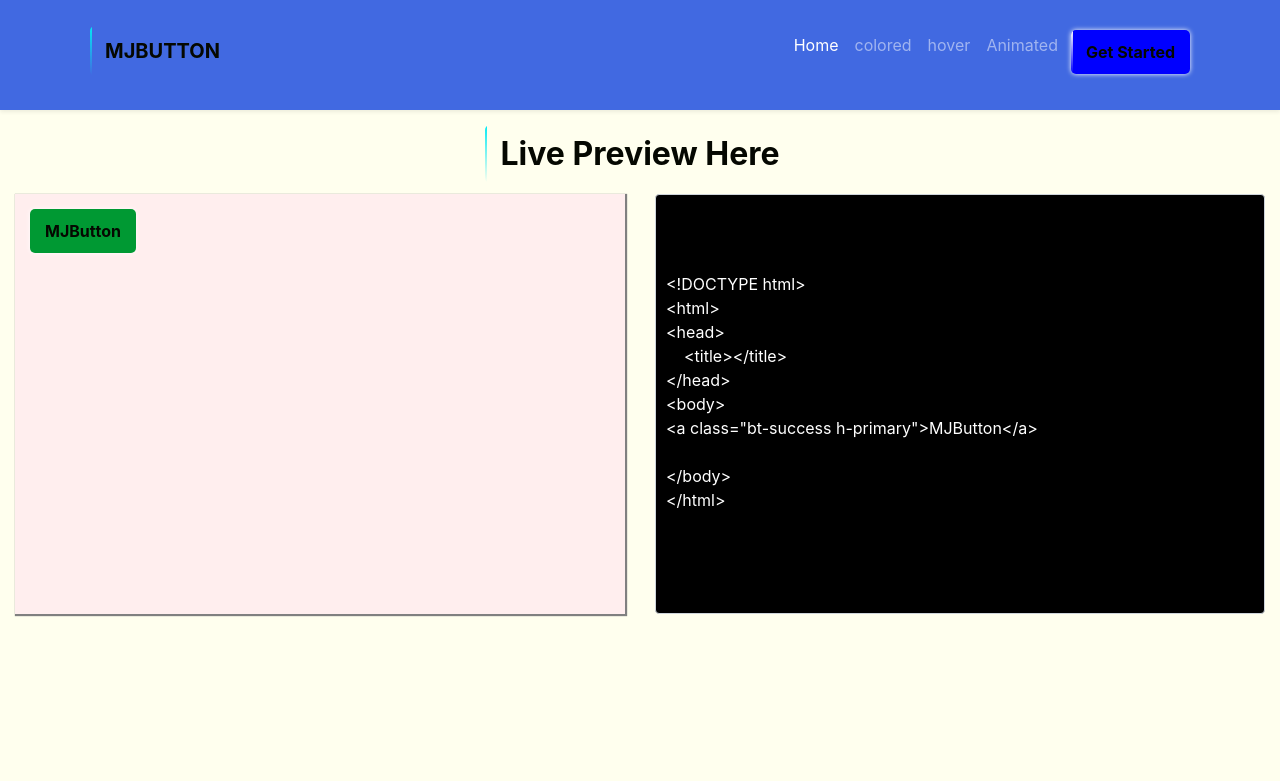
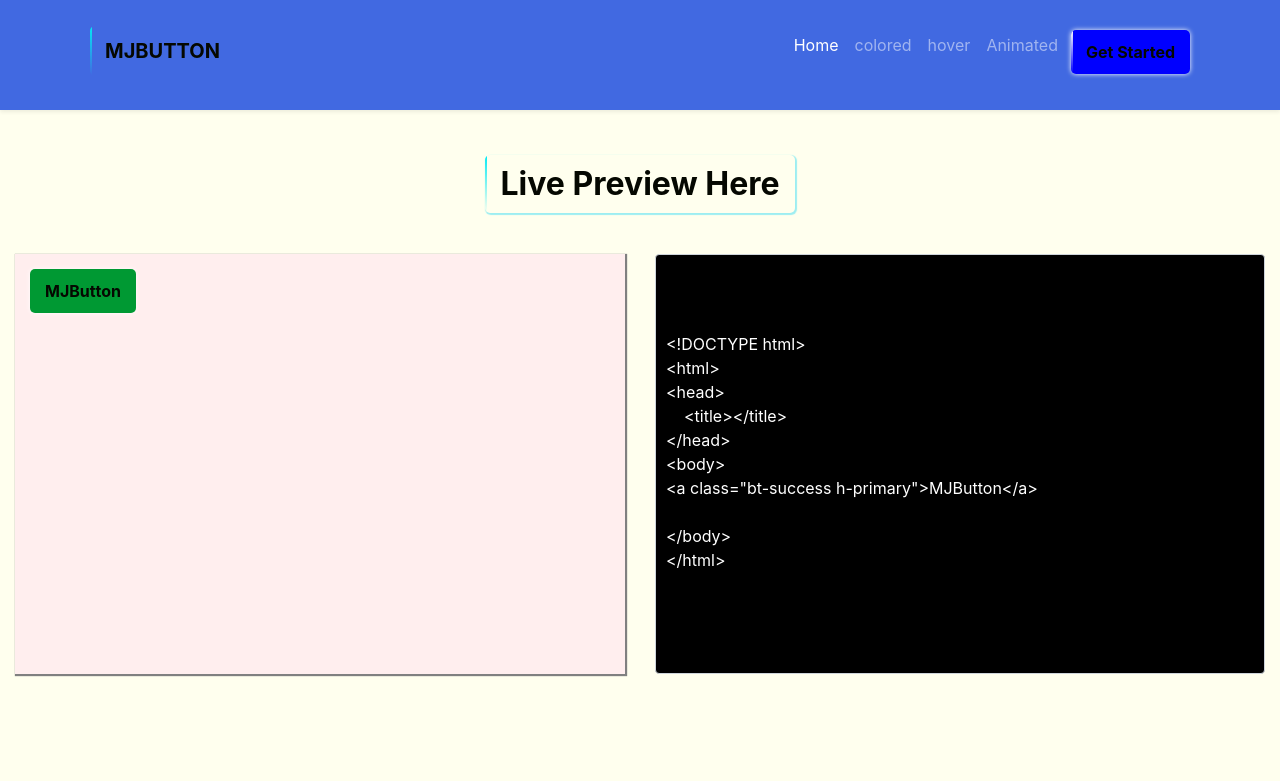
Before and after one commit to mjmaurya/MJButtons, a website: page index.html in a window 1280 px wide. Shown: the top 781 px of the page. Drawn offline with nearby package versions, Linux system fonts and the light colour scheme; some packages are replaced by stand-ins of ours; a script that the page names is missing.

Commit message:
adding margins and done

```diff
--- a/assets/css/index.css
+++ b/assets/css/index.css
@@ -200,8 +200,8 @@ color: #fff;
 text-decoration: none;
 box-shadow: 0 0 5px #00e6e6,
                 0 0 25px #00e6e6,
-                0 0 50px #00e6e6,
-                0 0 100px #00e6e6;
+                0 0 25px #00e6e6,
+                0 0 25px #00e6e6;
                 transition: 0.6s;
 }
 
--- a/index.html
+++ b/index.html
@@ -102,9 +102,9 @@
     </header>
 
     <section>
-      <div class="container-fluid">
-        <div align="center">
-          <h2 class="bt h-aqua">
+      <div class="container-fluid" >
+        <div align="center" style="margin: 30px;">
+          <h2 class="bt h-aqua" style="box-shadow: 1px 1px 1px 1px rgb(157, 238, 241);">
             <span></span>
             <span></span>
             <span></span>
```
